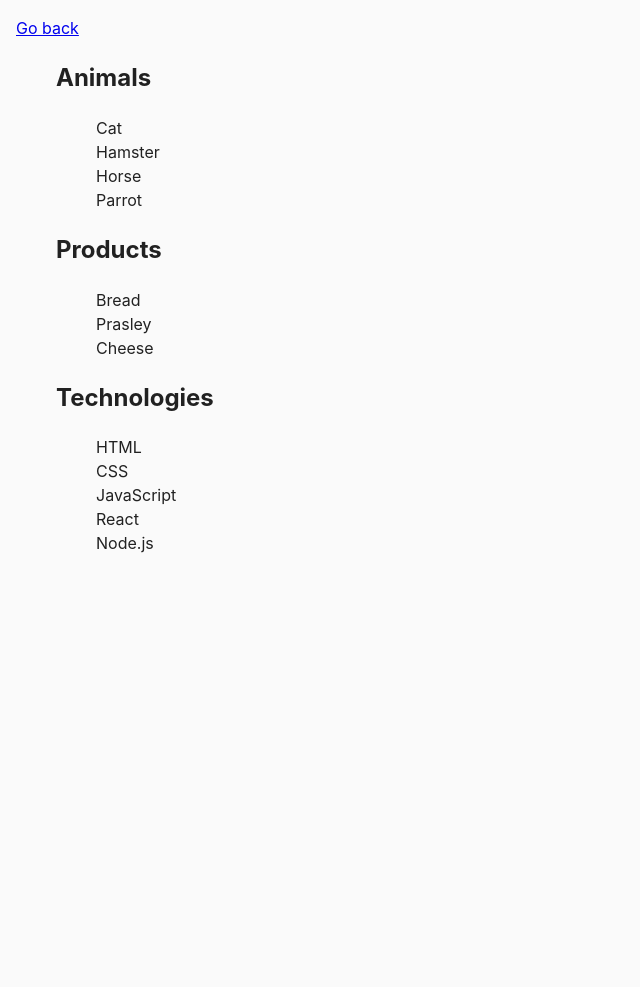
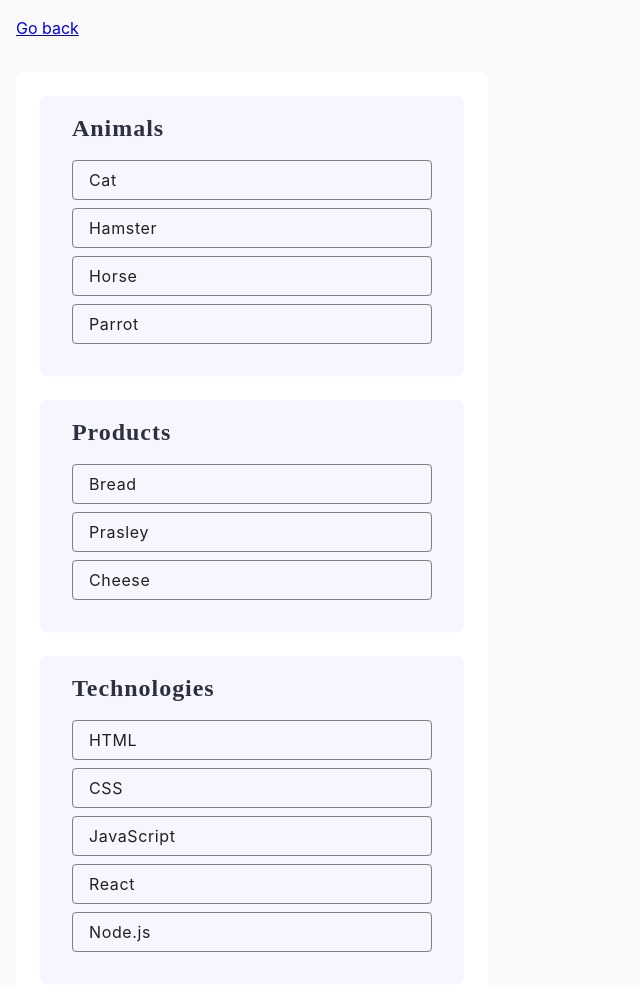
Before and after one commit to ElenaYa/goit-js-hw-07, a plain HTML site: page task-01.html in a window 1280 px wide. Shown: the whole page, without its empty margins (0-640 px from the left). Before the commit the page ends 800 px from the top, so only its background shows below. Drawn offline with Linux system fonts and the light colour scheme; the site is published under a folder, as on GitHub Pages, so addresses that start at the root find nothing.

Commit message:
Update common.css

```diff
--- a/css/common.css
+++ b/css/common.css
@@ -1,9 +1,9 @@
-@import url("/css/task-1.css");
-@import url("/css/task-2.css");
-@import url("/css/task-3.css");
-@import url("/css/task-4.css");
-@import url("/css/task-5.css");
-@import url("/css/task-6.css");
+@import url("task-1.css");
+@import url("task-2.css");
+@import url("task-3.css");
+@import url("task-4.css");
+@import url("task-5.css");
+@import url("task-6.css");
 
 * {
   box-sizing: border-box;
```
